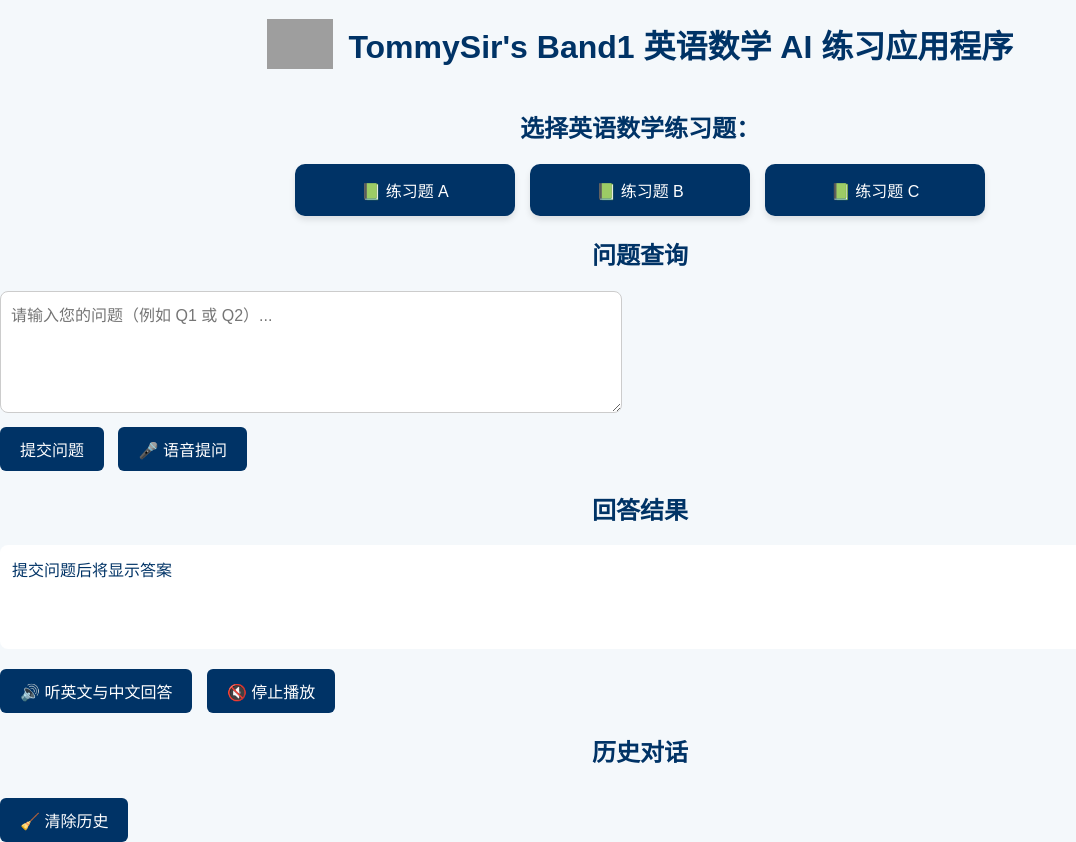
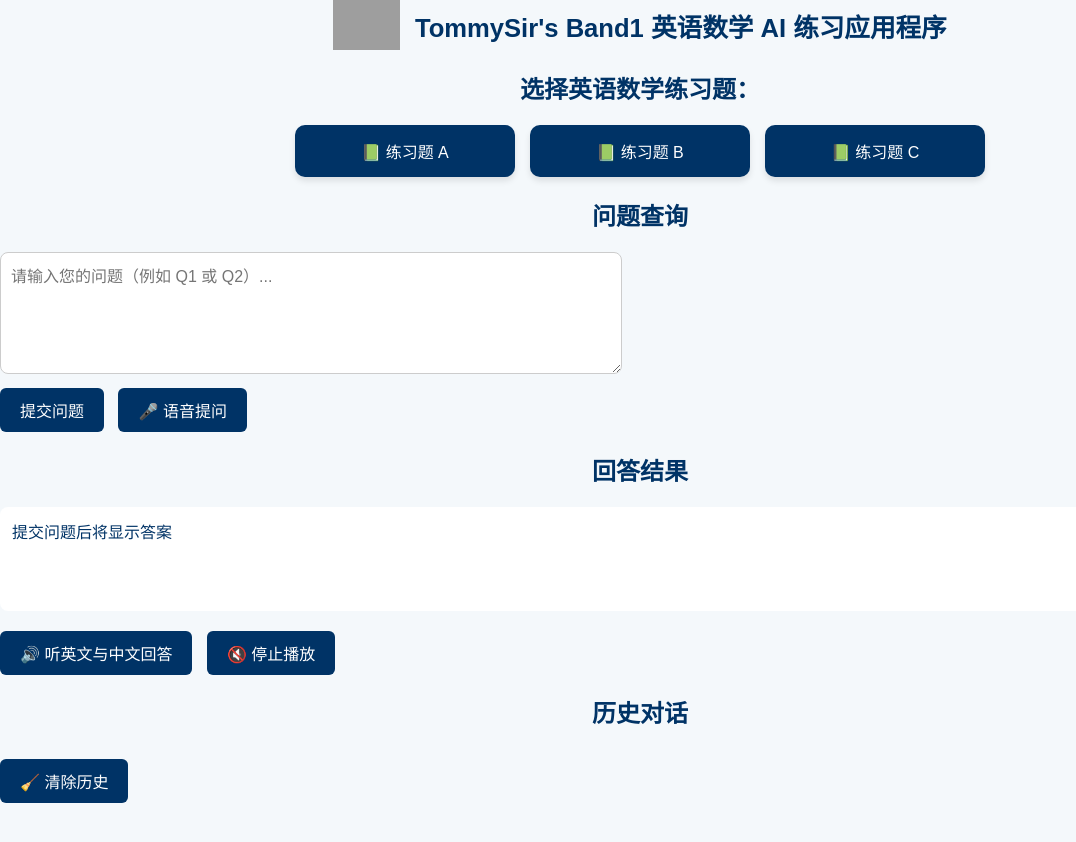
Before and after one commit to TommyTam2012/form2-math-app, a plain HTML site: page public/exam/index.html in a window 1280 px wide. Shown: the whole page, without its empty margins (0-1076 px from the left). After the commit the page ends 803 px from the top, so only its background shows below. Drawn offline with Linux system fonts and the light colour scheme; grey boxes are pictures that could not be loaded.

Commit message:
Update style.css

```diff
--- a/public/exam/style.css
+++ b/public/exam/style.css
@@ -80,6 +80,8 @@ button:hover {
   min-height: 80px;
   max-width: 100%;
   font-size: 16
+}
+
 .admin-container {
   padding: 40px;
   max-width: 960px;
@@ -120,3 +122,20 @@ button:hover {
   border-radius: 6px;
   cursor: pointer;
 }
+
+/* ✅ Injected: School Header & Logo Styling */
+.school-logo {
+  height: 100px;
+}
+
+.school-header {
+  display: flex;
+  align-items: center;
+  justify-content: center;
+  gap: 20px;
+}
+
+.school-header h1 {
+  font-size: 1.6rem;
+  margin: 0;
+}
```
